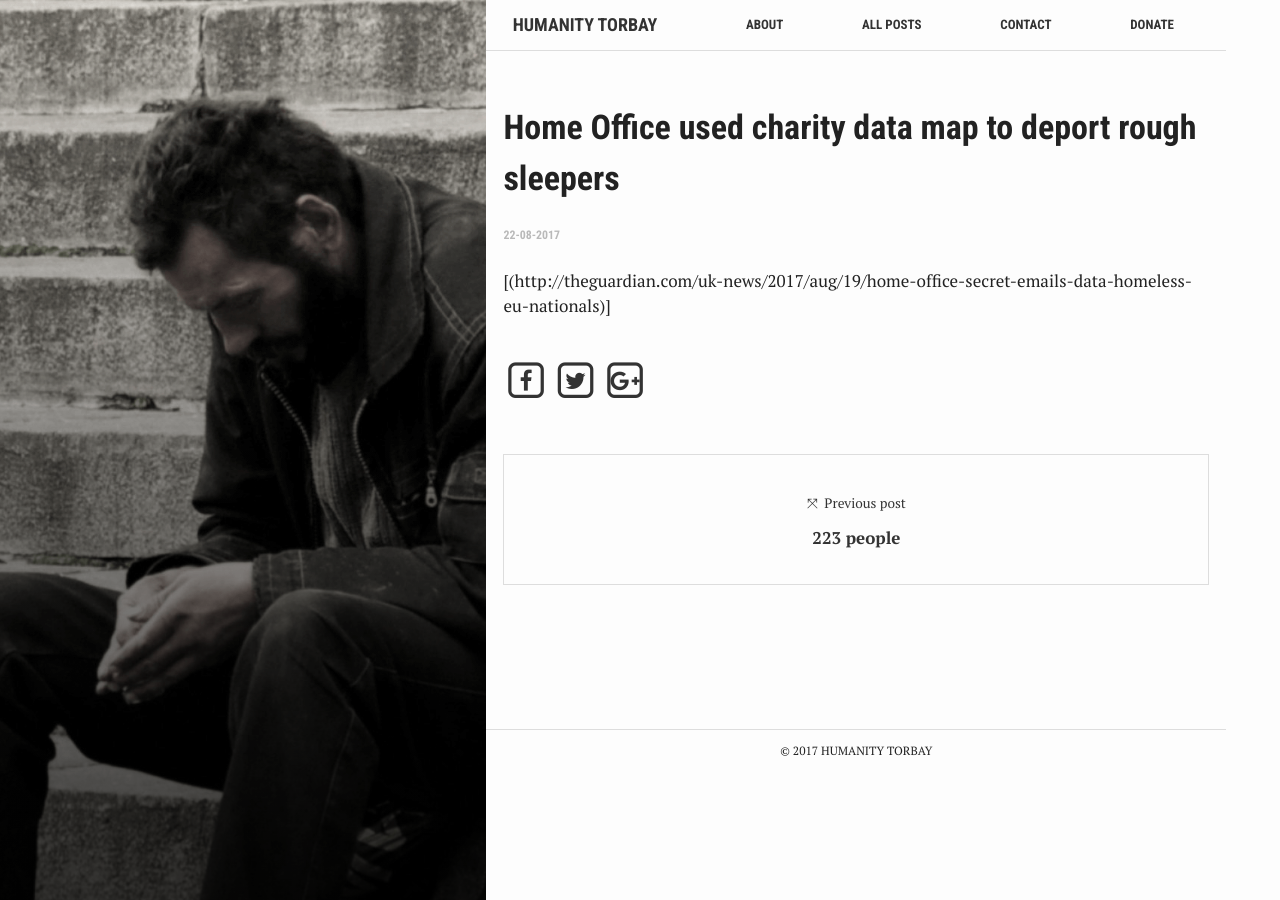
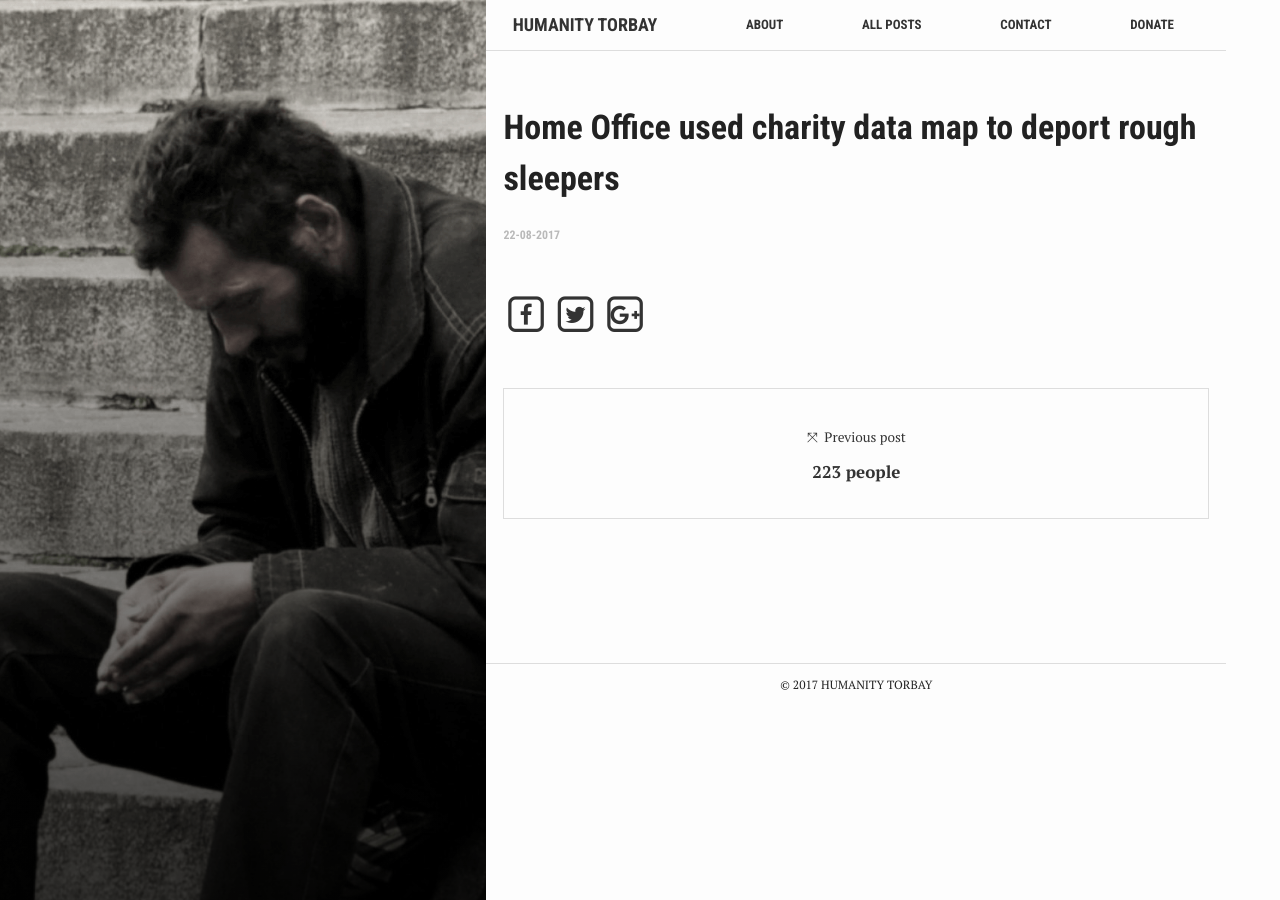
Before and after one commit to elken/humanity, a Jekyll site: the page built from _posts/2017-08-22-home-office-used-charity-data-map-to-deport-rough-sleepers.markdown, in a window 1280 px wide. Built offline with Jekyll 4.4.1, drawn with Linux system fonts in a browser that asks for light colours; nearby versions of some CDN libraries.

Commit message:
Updated Home Office Used Charity Data Map To Deport Rough Sleepers

```diff
--- a/_posts/2017-08-22-home-office-used-charity-data-map-to-deport-rough-sleepers.markdown
+++ b/_posts/2017-08-22-home-office-used-charity-data-map-to-deport-rough-sleepers.markdown
@@ -3,4 +3,4 @@ title: Home Office used charity data map to deport rough sleepers
 date: 2017-08-22 11:58:00 Z
 ---
 
-[(http://theguardian.com/uk-news/2017/aug/19/home-office-secret-emails-data-homeless-eu-nationals)]
+[](http://theguardian.com/uk-news/2017/aug/19/home-office-secret-emails-data-homeless-eu-nationals)
```
